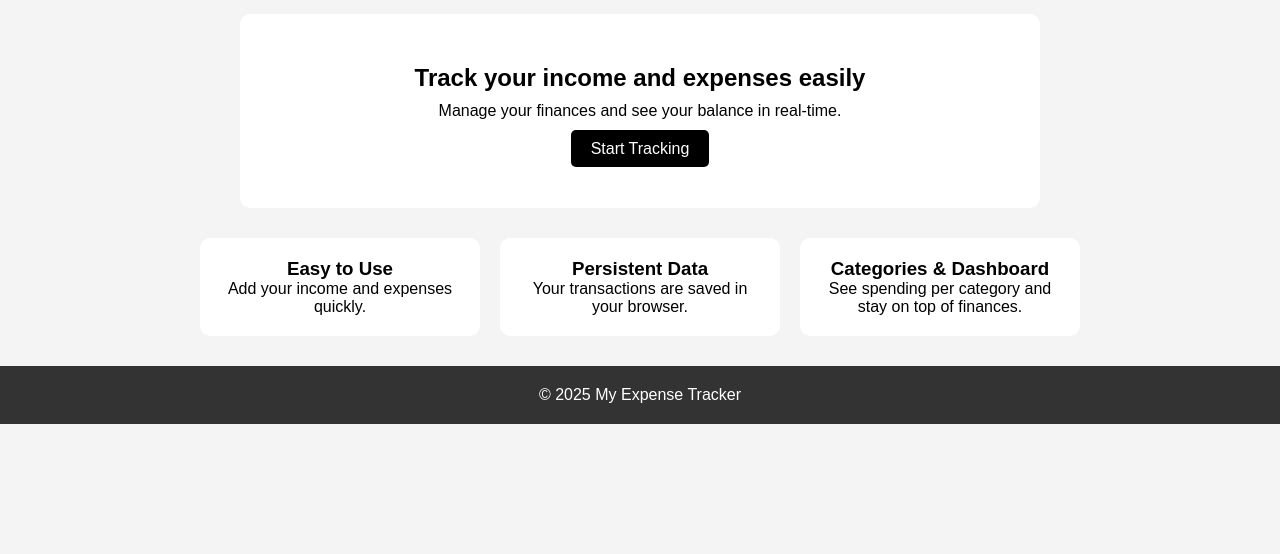
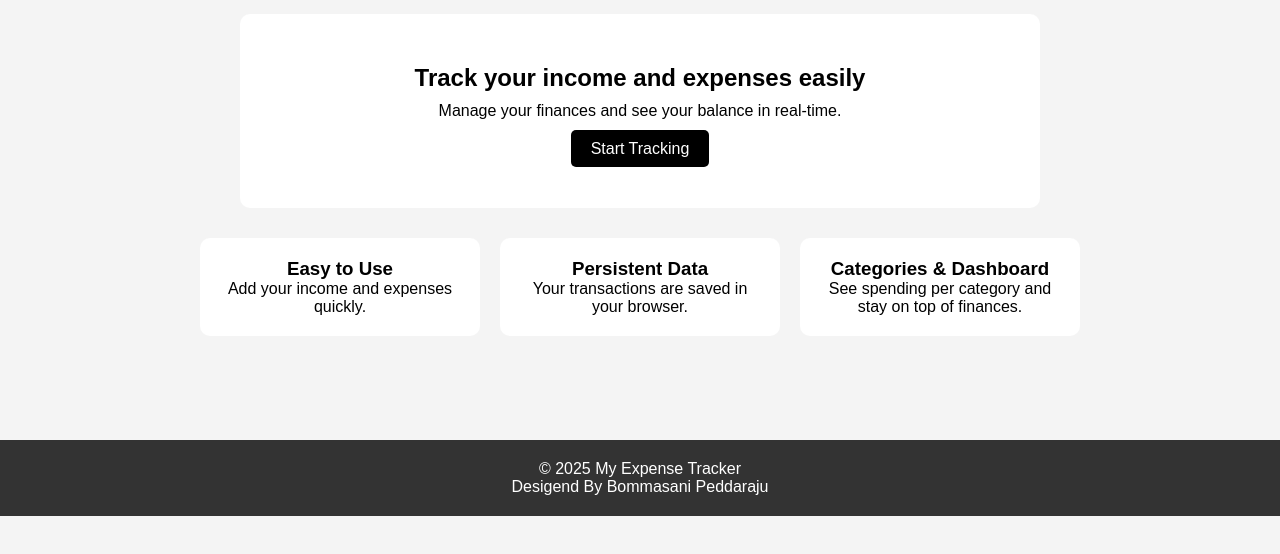
Before and after one commit to peddarajubommasani13/Expense-Tracker, a plain HTML site: page Expense Tracker/index.html in a window 1280 px wide. Shown: the part 64-618 px from the top of the page. Drawn offline with Linux system fonts and the light colour scheme.

Commit message:
Update index.html

```diff
--- a/Expense Tracker/index.html
+++ b/Expense Tracker/index.html
@@ -38,9 +38,13 @@
       </div>
     </section>
   </main>
+  <br>
+  <br>
+  <br>
 
   <footer>
     <p>© 2025 My Expense Tracker</p>
+    <p>Desigend By Bommasani Peddaraju </p>
   </footer>
 </body>
 </html>
```
